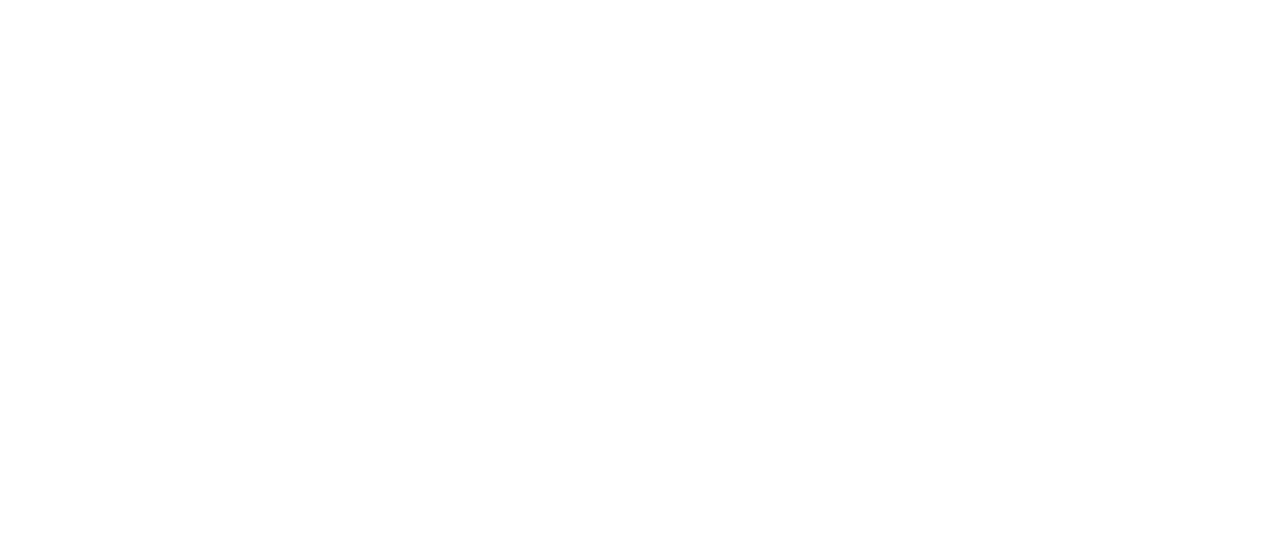
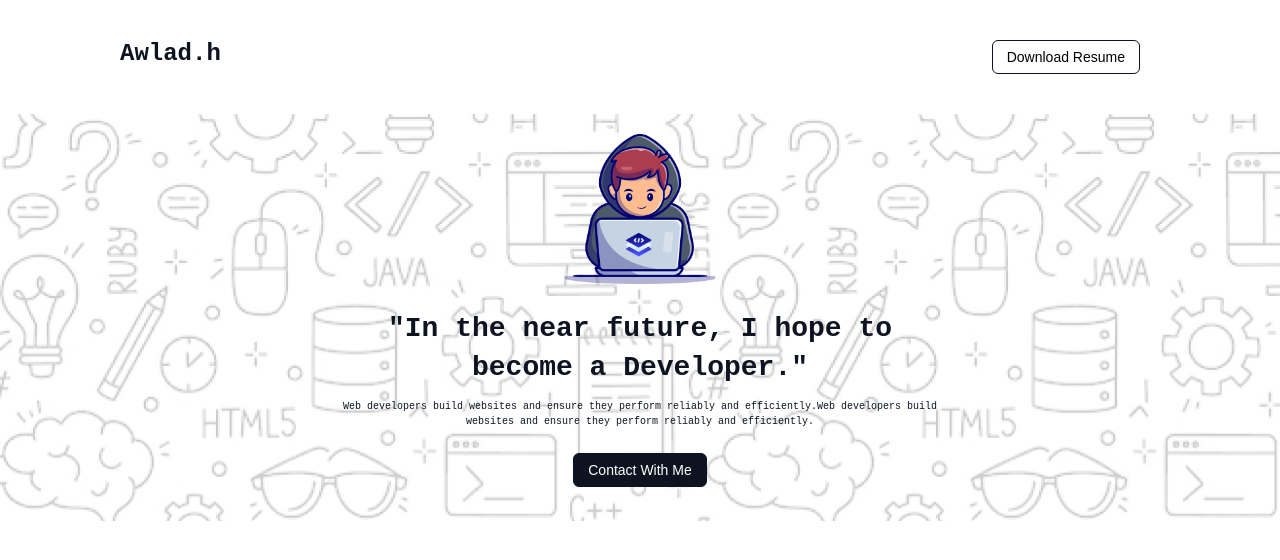
Before and after one commit to Sajnin14/assessment-1, a plain HTML site: page index.html in a window 1280 px wide. Drawn offline with Linux system fonts and the light colour scheme; a web font is replaced by a local one.

Commit message:
header commit

```diff
--- a/index.html
+++ b/index.html
@@ -11,6 +11,23 @@
 </head>
 <body>
     <header>
+        <div class="hero-section">
+            <div class="navigation">
+                <li><a href="" class="nav-name">Awlad.h</a></li>
+                <li class="nav-btn"><button>Download Resume</button></li>
+            </div>
+            <div class="header-section">
+              <div class="header-container text-center">
+                    <img src="assets/Group.png" alt="header" class="header-img">
+
+                    <h1 class="header-title">"In the near future, I hope to <br> become a Developer."</h1>
+                    <p>Web developers build websites and ensure they perform reliably and efficiently.Web developers build <br>websites and ensure they perform reliably and efficiently. </p>
+
+                    <div class="header-btn"><a href=""><button class="head-btn">Contact With Me</button></a></div>
+                <!-- </div> -->
+              </div>
+            </div>
+        </div>
 
     </header>
     <main>
--- a/style.css
+++ b/style.css
@@ -3,3 +3,82 @@
     margin: 0;
     padding: 0;
 }
+
+/* Reusable Styles */
+
+body{
+    font-family: "Azeret Mono", monospace;
+    color: #0D1321;
+}
+
+
+
+button{
+    font-size: 14px;
+    padding: 8px 14px;
+    border: 1px solid #0D1321;
+    background-color: #fff;
+    border-radius: 6px;
+    font-weight: 500;
+
+}
+
+p{
+    font-size: 10px;
+    line-height: 1.5;
+}
+
+.text-center{
+    text-align: center;
+}
+/* header styles */
+
+.navigation{
+    display: flex;
+    list-style: none;
+    justify-content: space-between;
+    margin: 40px 140px 40px 120px;
+
+
+}
+
+.nav-name{
+    border: none;
+    font-weight: bolder;
+    font-size: 24px;
+    color: #0D1321;
+    text-decoration: none;
+
+}
+
+.header-section{
+    background-image: url(assets/Hero-bg.png);
+}
+
+.header-container{
+    padding: 20px 210px 34px 210px;
+}
+
+.header-title{
+    margin-bottom: 12px;
+    font-size: 28px;
+    letter-spacing: 0px;
+    font-weight: 800;
+    line-height: 1.4;
+}
+
+.header-img{
+    height: 150px;
+    width: 152px;
+    margin-bottom: 20px;
+
+}
+
+.header-btn{
+    margin-top: 24px;
+}
+
+.head-btn{
+    color: #fff;
+    background-color: #0D1321;
+}
```
